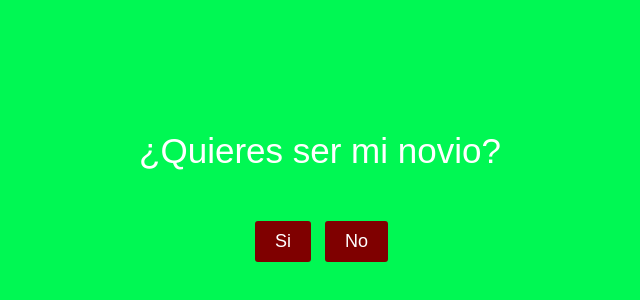
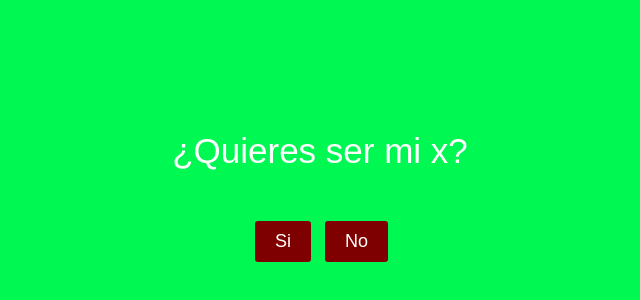
Before and after one commit to josedu011/x, a plain HTML site: page index.html in a window 1280 px wide. Shown: the part 224-524 px from the top of the page, without its empty margins (320-960 px from the left). Drawn offline with Linux system fonts and the light colour scheme.

Commit message:
Update index.html

```diff
--- a/index.html
+++ b/index.html
@@ -11,7 +11,7 @@
 <body>
     <div class="container">
         <div class="title">
-            ¿Quieres ser mi novio?
+            ¿Quieres ser mi x?
         </div>
 
         <div class="buttons">
```
